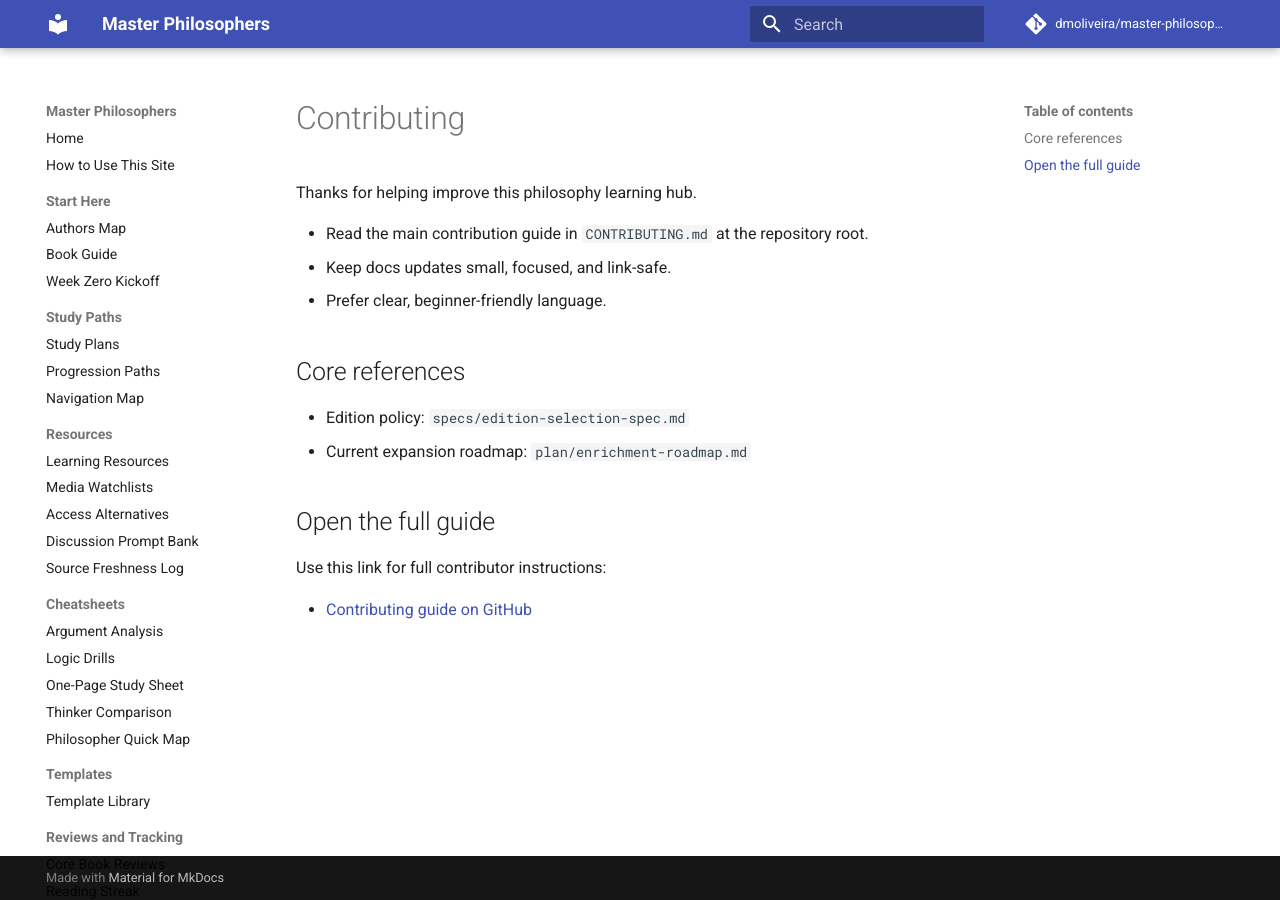
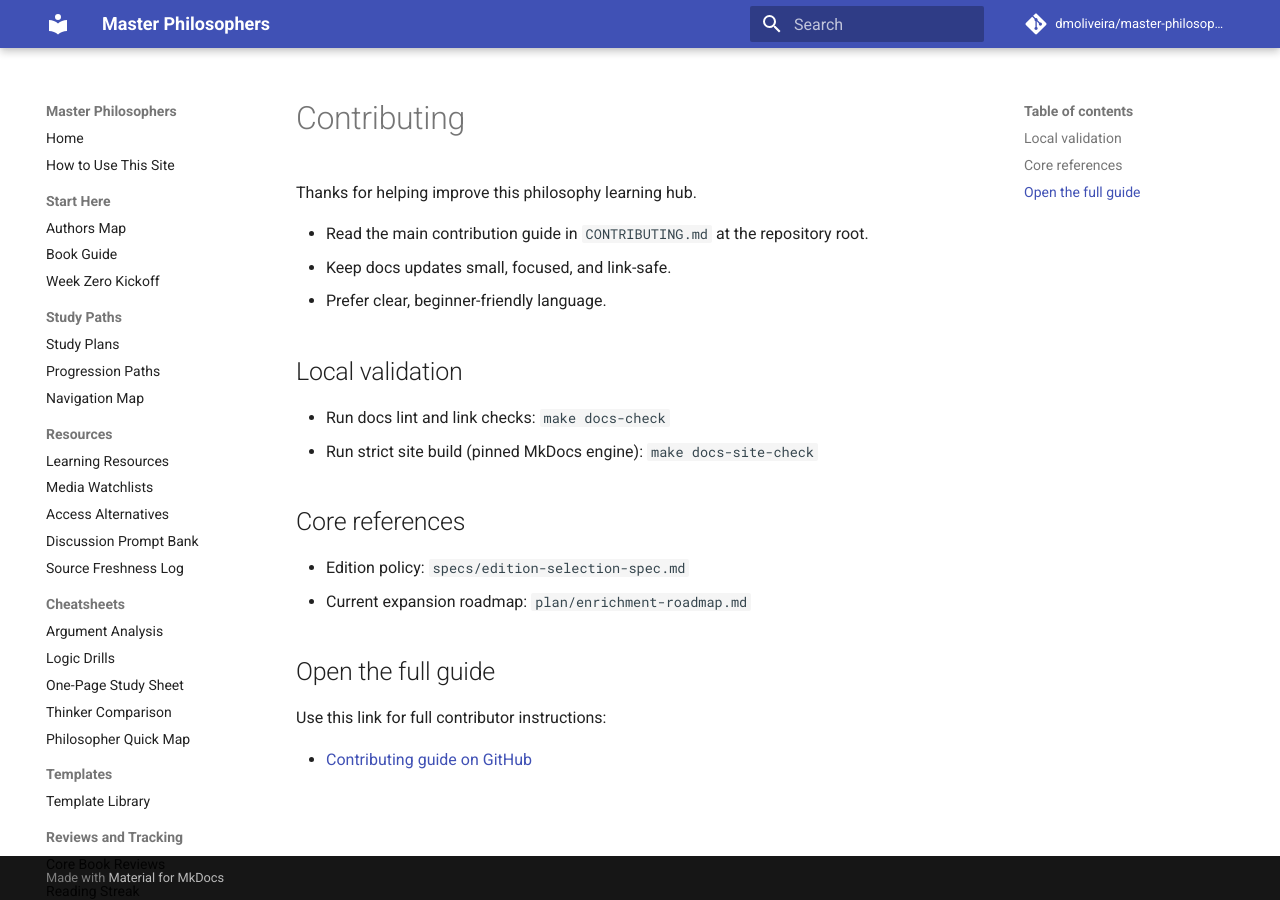
Before and after one commit to dmoliveira/master-philosophers, an MkDocs documentation site: the page built from docs/contributing.md, in a window 1280 px wide. Built offline with MkDocs 1.6.1 and Material for MkDocs 9.7.7, drawn with Linux system fonts in a browser that asks for light colours; comment, search, counter and statistics services are not loaded.

Commit message:
docs note pinned site-check command for contributors

```diff
--- a/docs/contributing.md
+++ b/docs/contributing.md
@@ -5,6 +5,11 @@ Thanks for helping improve this philosophy learning hub.
 - Read the main contribution guide in `CONTRIBUTING.md` at the repository root.
 - Keep docs updates small, focused, and link-safe.
 - Prefer clear, beginner-friendly language.
+
+## Local validation
+
+- Run docs lint and link checks: `make docs-check`
+- Run strict site build (pinned MkDocs engine): `make docs-site-check`
 
 ## Core references
 
```
